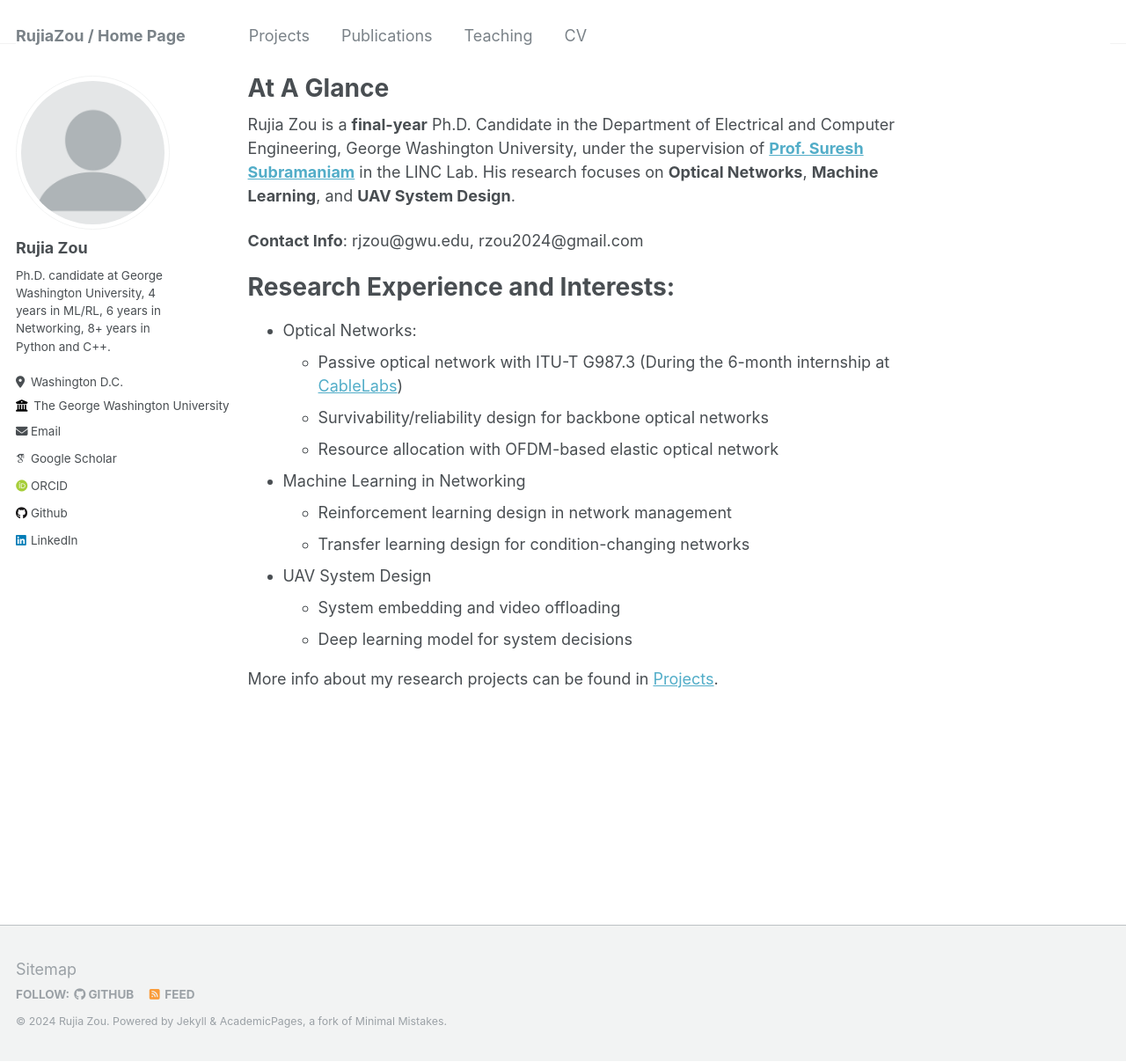
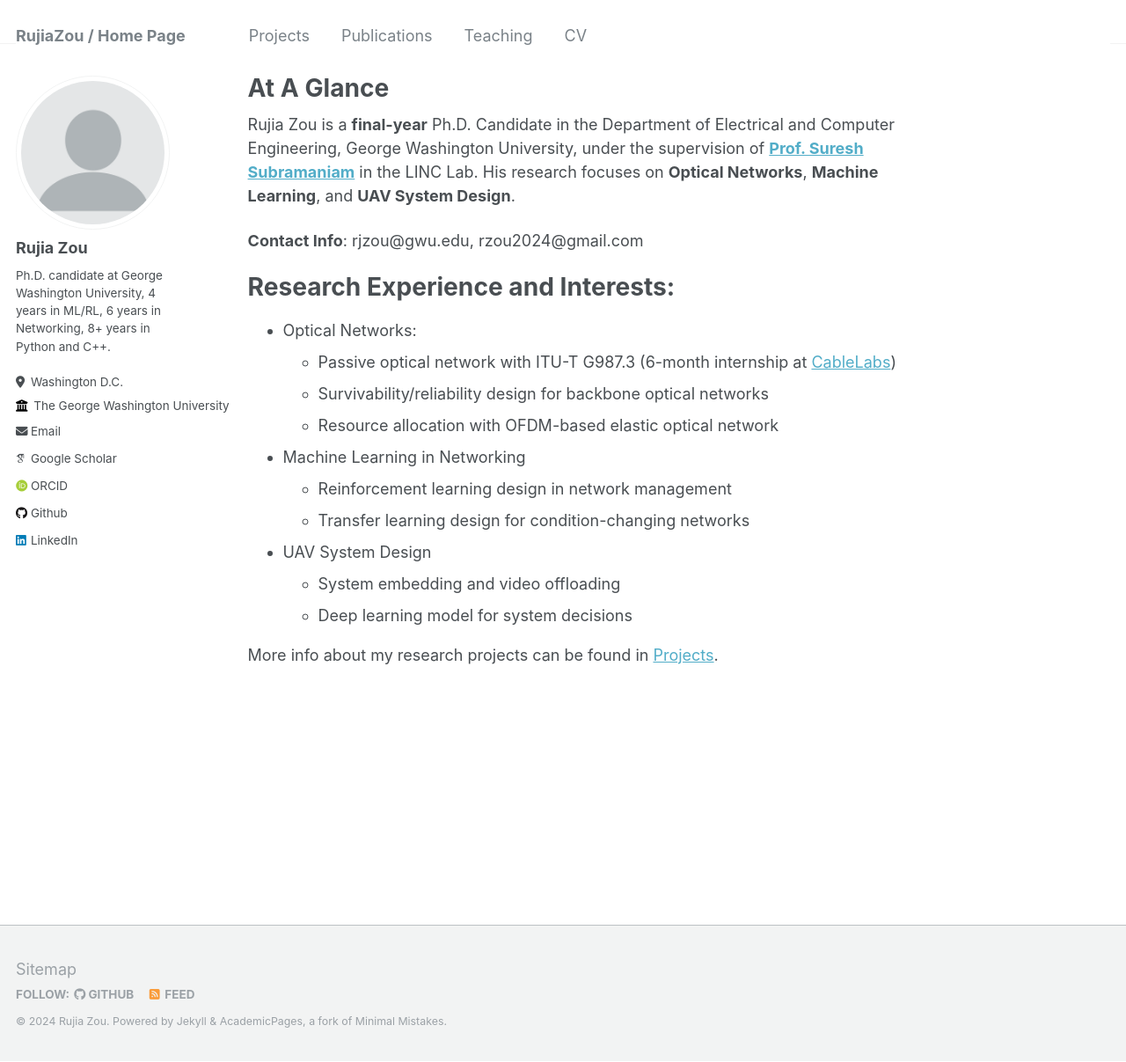
Before and after one commit to RujiaZou/RujiaZou.github.io, a Jekyll site: the page built from _pages/about.md, in a window 1280 px wide and 1207 px high. Shown: the whole window at 88% size. Built offline with Jekyll 4.4.1, drawn with Linux system fonts in a browser that asks for light colours; some web fonts are replaced.

Commit message:
Update about.md

```diff
--- a/_pages/about.md
+++ b/_pages/about.md
@@ -14,7 +14,7 @@ Rujia Zou is a **final-year** Ph.D. Candidate in the Department of Electrical an
 Research Experience and Interests:
 =====
  - Optical Networks:
-    - Passive optical network with ITU-T G987.3 (During the 6-month internship at [CableLabs](https://www.cablelabs.com/))
+    - Passive optical network with ITU-T G987.3 (6-month internship at [CableLabs](https://www.cablelabs.com/))
     - Survivability/reliability design for backbone optical networks
     - Resource allocation with OFDM-based elastic optical network
  - Machine Learning in Networking
```
